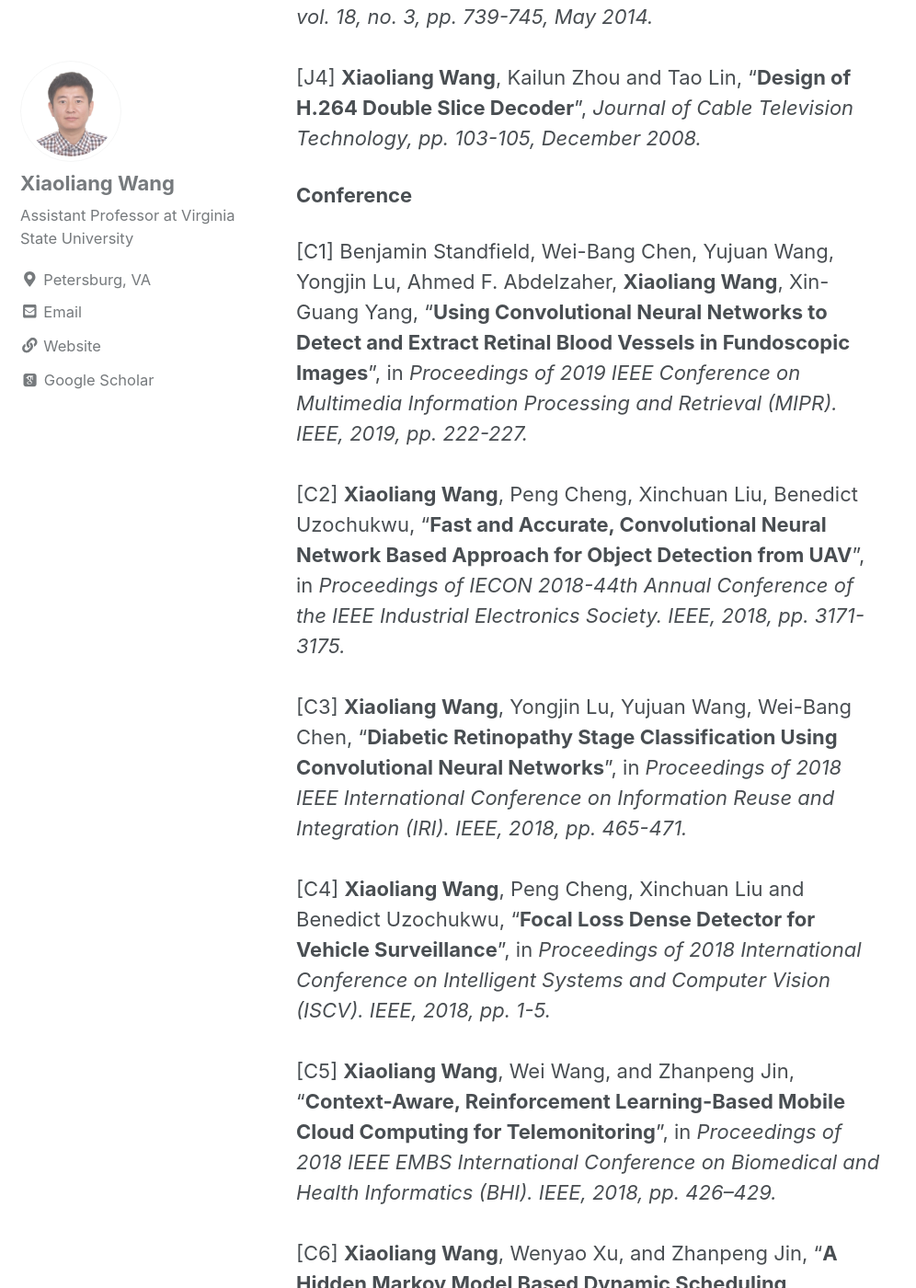
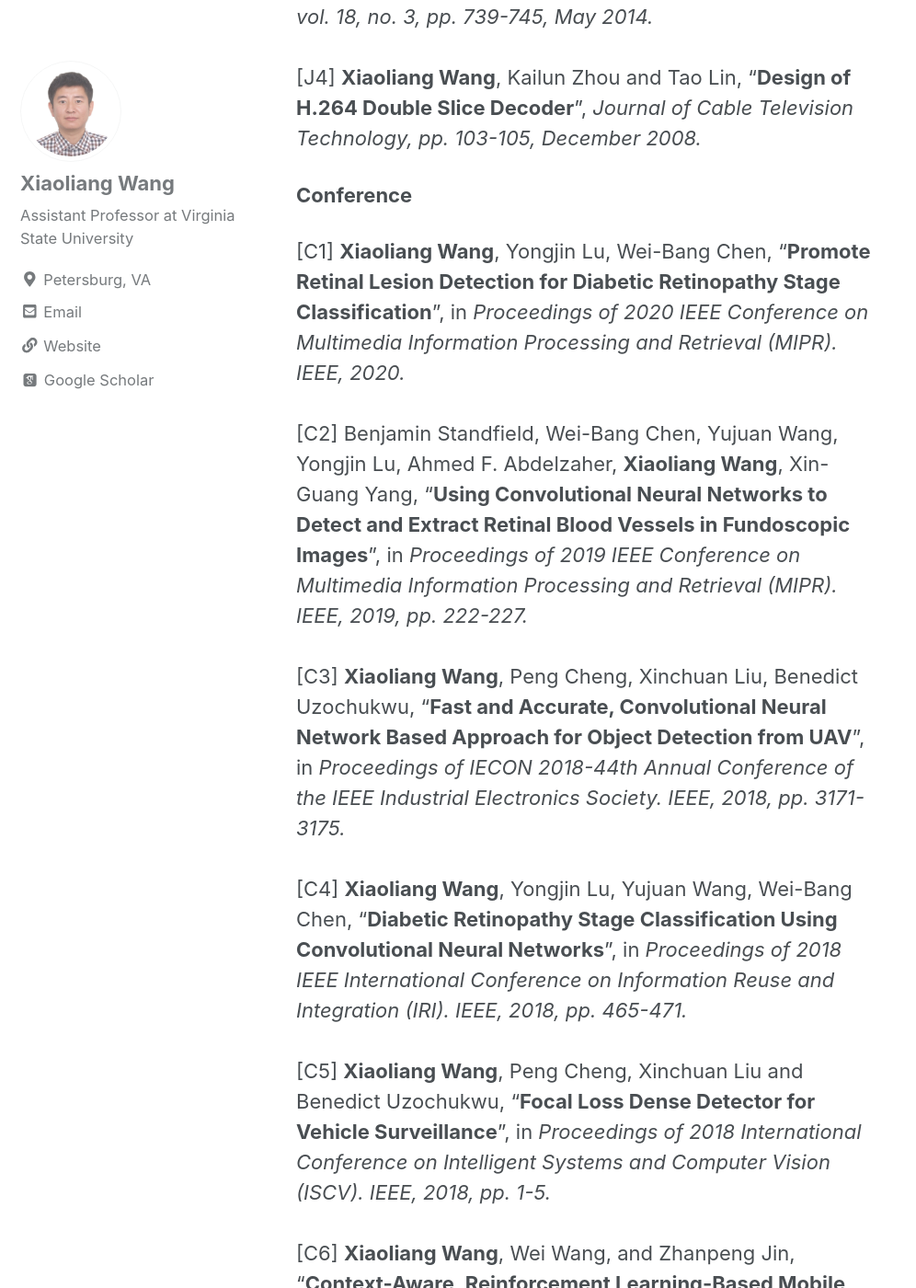
Before and after one commit to wang-xiaoliang/wang-xiaoliang.github.io, a Jekyll site: the page built from _pages/publications.md, in a window 1280 px wide and 1400 px high, scrolled down 689 px. Shown: the whole window at 92% size, without its empty margins (0-996 px from the left). Built offline with Jekyll 4.4.1, drawn with Linux system fonts in a browser that asks for light colours; cached includes are drawn as plain includes; nearby versions of some CDN libraries; some web fonts are replaced; some of the changed text lies outside the part shown.

Commit message:
Add MIPR2020 paper

```diff
--- a/_pages/publications.md
+++ b/_pages/publications.md
@@ -15,21 +15,23 @@ author_profile: true
 
 <b>Conference</b><br>
 
-[C1] Benjamin Standfield, Wei-Bang Chen, Yujuan Wang, Yongjin Lu, Ahmed F. Abdelzaher, <b>Xiaoliang Wang</b>, Xin-Guang Yang, "<b>Using Convolutional Neural Networks to Detect and Extract Retinal Blood Vessels in Fundoscopic Images</b>",
+[C1] <b>Xiaoliang Wang</b>, Yongjin Lu, Wei-Bang Chen, "<b>Promote Retinal Lesion Detection for Diabetic Retinopathy Stage Classification</b>",
+     in <i>Proceedings of 2020 IEEE Conference on Multimedia Information Processing and Retrieval (MIPR). IEEE, 2020.</i> &nbsp;<br><br>
+[C2] Benjamin Standfield, Wei-Bang Chen, Yujuan Wang, Yongjin Lu, Ahmed F. Abdelzaher, <b>Xiaoliang Wang</b>, Xin-Guang Yang, "<b>Using Convolutional Neural Networks to Detect and Extract Retinal Blood Vessels in Fundoscopic Images</b>",
      in <i>Proceedings of 2019 IEEE Conference on Multimedia Information Processing and Retrieval (MIPR). IEEE, 2019, pp. 222-227.</i> &nbsp;<br><br>
-[C2] <b>Xiaoliang Wang</b>, Peng Cheng, Xinchuan Liu, Benedict Uzochukwu, “<b>Fast and Accurate, Convolutional Neural Network Based Approach for Object Detection from UAV</b>”,
+[C3] <b>Xiaoliang Wang</b>, Peng Cheng, Xinchuan Liu, Benedict Uzochukwu, “<b>Fast and Accurate, Convolutional Neural Network Based Approach for Object Detection from UAV</b>”,
      in <i>Proceedings of IECON 2018-44th Annual Conference of the IEEE Industrial Electronics Society. IEEE, 2018, pp. 3171-3175.</i> &nbsp;<br><br>
-[C3] <b>Xiaoliang Wang</b>, Yongjin Lu, Yujuan Wang, Wei-Bang Chen, “<b>Diabetic Retinopathy Stage Classification Using Convolutional Neural Networks</b>”,
+[C4] <b>Xiaoliang Wang</b>, Yongjin Lu, Yujuan Wang, Wei-Bang Chen, “<b>Diabetic Retinopathy Stage Classification Using Convolutional Neural Networks</b>”,
      in <i>Proceedings of 2018 IEEE International Conference on Information Reuse and Integration (IRI). IEEE, 2018, pp. 465-471.</i> &nbsp;<br><br>
-[C4] <b>Xiaoliang Wang</b>, Peng Cheng, Xinchuan Liu and Benedict Uzochukwu, "<b>Focal Loss Dense Detector for Vehicle Surveillance</b>",
+[C5] <b>Xiaoliang Wang</b>, Peng Cheng, Xinchuan Liu and Benedict Uzochukwu, "<b>Focal Loss Dense Detector for Vehicle Surveillance</b>",
      in <i>Proceedings of 2018 International Conference on Intelligent Systems and Computer Vision (ISCV). IEEE, 2018, pp. 1-5.</i> &nbsp;<br><br>
-[C5] <b>Xiaoliang Wang</b>, Wei Wang, and Zhanpeng Jin, "<b>Context-Aware, Reinforcement Learning-Based Mobile Cloud Computing for Telemonitoring</b>",
+[C6] <b>Xiaoliang Wang</b>, Wei Wang, and Zhanpeng Jin, "<b>Context-Aware, Reinforcement Learning-Based Mobile Cloud Computing for Telemonitoring</b>",
      in <i>Proceedings of 2018 IEEE EMBS International Conference on Biomedical and Health Informatics (BHI). IEEE, 2018, pp. 426–429.</i>  &nbsp;<br><br>
-[C6] <b>Xiaoliang Wang</b>, Wenyao Xu, and Zhanpeng Jin, "<b>A Hidden Markov Model Based Dynamic Scheduling Approach for Mobile Cloud Health Monitoring</b>",
+[C7] <b>Xiaoliang Wang</b>, Wenyao Xu, and Zhanpeng Jin, "<b>A Hidden Markov Model Based Dynamic Scheduling Approach for Mobile Cloud Health Monitoring</b>",
      in <i>Proceedings of 2017 IEEE EMBS International Conference on Biomedical and Health Informatics (BHI). IEEE, 2017, pp. 273–276.</i>  &nbsp;<!--<a href="A Hidden Markov Model based dynamic scheduling approach for mobile cloud telemonitoring.pdf" target="_blank">PDF</a>--><br><br>
-[C7] Zhanpeng Jin, <b>Xiaoliang Wang</b>, Qiong Gui, Bingwei Liu, and Sejun Song, "<b>Improving Diagnostic Accuracy Using Multiparameter Patient Monitoring Based on Data Fusion in the Cloud</b>",
+[C8] Zhanpeng Jin, <b>Xiaoliang Wang</b>, Qiong Gui, Bingwei Liu, and Sejun Song, "<b>Improving Diagnostic Accuracy Using Multiparameter Patient Monitoring Based on Data Fusion in the Cloud</b>",
      in <i>Future Information Technology. Springer, 2014, pp. 473–476.</i> &nbsp;<!--<a href="Improving Diagnostic Accuracy Using Multiparameter Patient Monitoring Based on Data Fusion in the Cloud.pdf" target="_blank">PDF</a>--><br><br>
-[C8] Qiong Gui, <b>Xiaoliang Wang</b>, Bingwei Liu, Zhanpeng Jin, and Yu Chen, "<b>Finding Needles in a Haystack: Reducing False Alarm Rate Using Telemedicine Mobile Cloud</b>",
+[C9] Qiong Gui, <b>Xiaoliang Wang</b>, Bingwei Liu, Zhanpeng Jin, and Yu Chen, "<b>Finding Needles in a Haystack: Reducing False Alarm Rate Using Telemedicine Mobile Cloud</b>",
      in <i>Proceedings of 2013 IEEE International Conference on Healthcare Informatics. IEEE, 2013, pp. 541–544.</i>  &nbsp;<!--<a href="Finding needles in a haystack-Reducing false alarm rate using telemedicine mobile cloud.pdf" target="_blank">PDF</a>--><br><br>
-[C9] <b>Xiaoliang Wang</b>, Qiong Gui, Bingwei Liu, Yu Chen, and Zhanpeng Jin, "<b>Leveraging Mobile Cloud for Telemedicine: A Performance Study in Medical Monitoring</b>",
+[C10] <b>Xiaoliang Wang</b>, Qiong Gui, Bingwei Liu, Yu Chen, and Zhanpeng Jin, "<b>Leveraging Mobile Cloud for Telemedicine: A Performance Study in Medical Monitoring</b>",
      in <i>Proceedings of 2013 39th Annual Northeast Bioengineering Conference. IEEE, 2013, pp. 49–50.</i>  &nbsp;<!--<a href="Leveraging mobile cloud for telemedicine-a performance study in medical monitoring.pdf" target="_blank">PDF</a>--><br><br>
```
